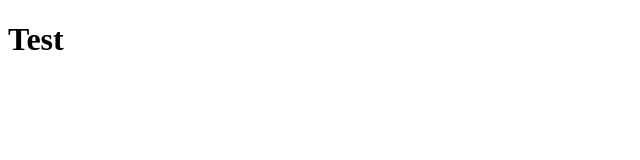
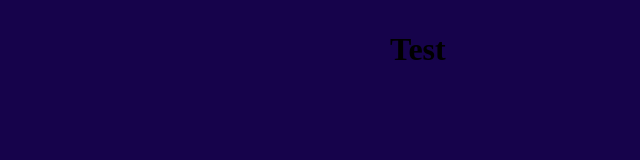
Before and after one commit to GuilhermeYuutaMimura/Site-Futuro, a plain HTML site: page index.html in a window 1280 px wide. Shown: the whole page, without its empty margins (0-640 px from the left). Drawn offline with Linux system fonts and the light colour scheme.

Commit message:
Css joia

```diff
--- a/index.html
+++ b/index.html
@@ -4,6 +4,7 @@
     <meta charset="UTF-8">
     <meta name="viewport" content="width=device-width, initial-scale=1.0">
     <title>First project</title>
+    <link rel="stylesheet" href="style.css">
 </head>
 <body>
     <main>
--- /dev/null
+++ b/style.css
@@ -0,0 +1,6 @@
+body {
+    background-color:rgb(22, 3, 75);
+    width: 500px;
+    margin: auto;
+    padding: 10px;
+}
```
